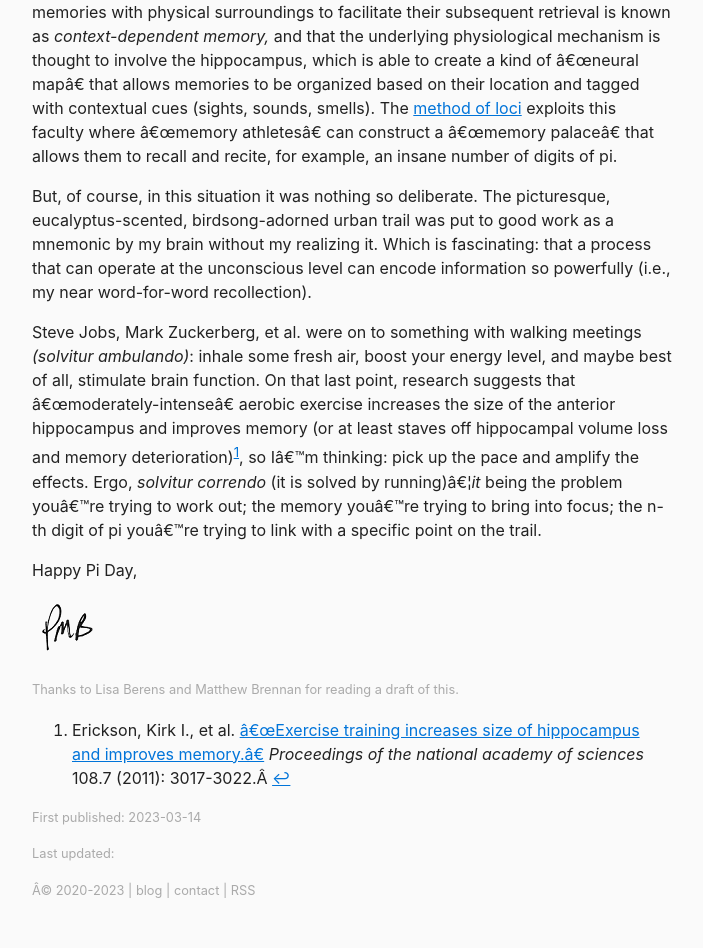
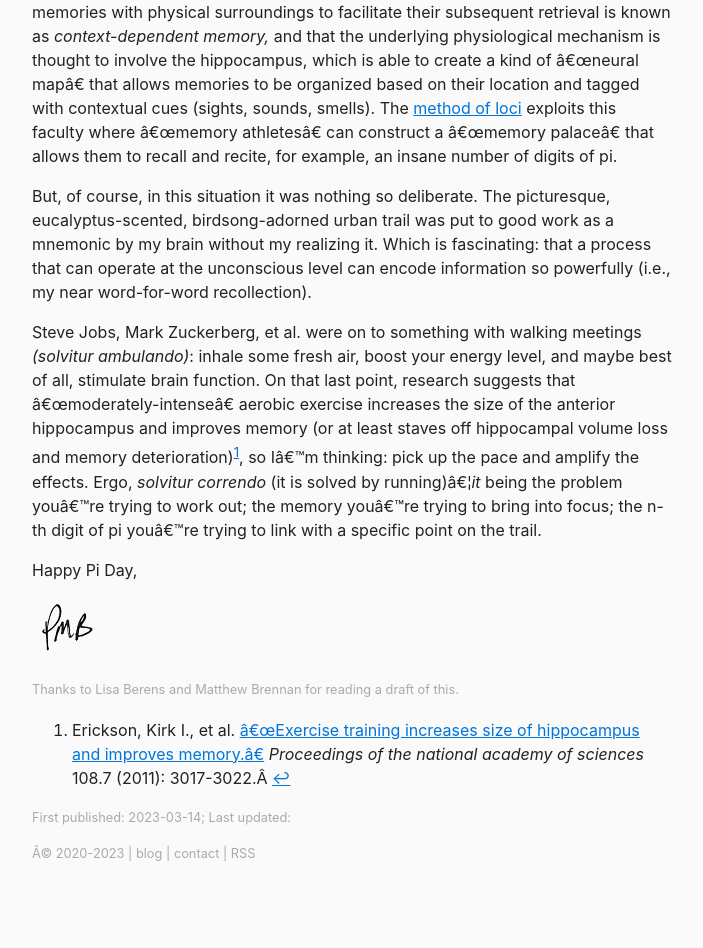
Before and after one commit to berensp/berensp.github.io, a Jekyll site: the page built from _posts/2023-03-14-solvitur-currendo.md, in a window 1280 px wide. Shown: the part 590-1538 px from the top of the page, without its empty margins (288-991 px from the left). Built offline with Jekyll 4.4.1, drawn with Linux system fonts in a browser that asks for light colours; a script that is not in the unit is left out; after the commit the page ends 1501 px from its top, so only the background shows below that.

Commit message:
Update post.html

```diff
--- a/_layouts/post.html
+++ b/_layouts/post.html
@@ -4,10 +4,6 @@ layout: default
 <a class="muted small" href="/">{{ site.title | escape }}</a>
 <h1>{{ page.title | escape }}</h1>
 {{ content }}
-<p class="muted small">First published: {{ page.date | date: "%Y-%m-%d" }}</p>
-
-{% if page.last_modified_at != page.date %}
-  <p class="muted small">Last updated: {{ page.last_modified_at | date: "%Y-%m-%d" }}</p>
-{% endif %}
+<p class="muted small">First published: {{ page.date | date: "%Y-%m-%d" }}; Last updated: {{ page.last_modified_at | date: "%Y-%m-%d" }}</p>
 
 {%- include footer.html -%}
```
